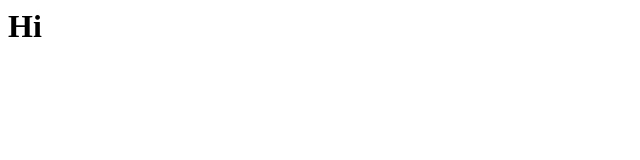
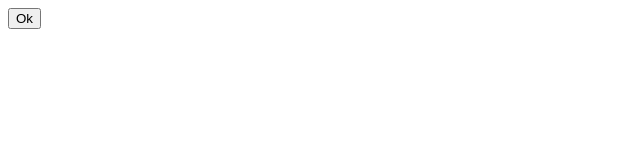
Before and after one commit to jhrivnak/laddersladdersladders, a plain HTML site: page index.html in a window 1280 px wide. Shown: the full height of the page, 0-640 px from the left. Drawn offline with Linux system fonts and the light colour scheme.

Commit message:
Update index.html

```diff
--- a/index.html
+++ b/index.html
@@ -1 +1,13 @@
-<h1>Hi</h1>
+<!DOCTYPE html>
+<html>
+<head>
+  <script>
+    function showErrorPopup() {
+      alert("418 I'm a teapot");
+    }
+  </script>
+</head>
+<body>
+  <button onclick="showErrorPopup()">Ok </button>
+</body>
+</html>
```
